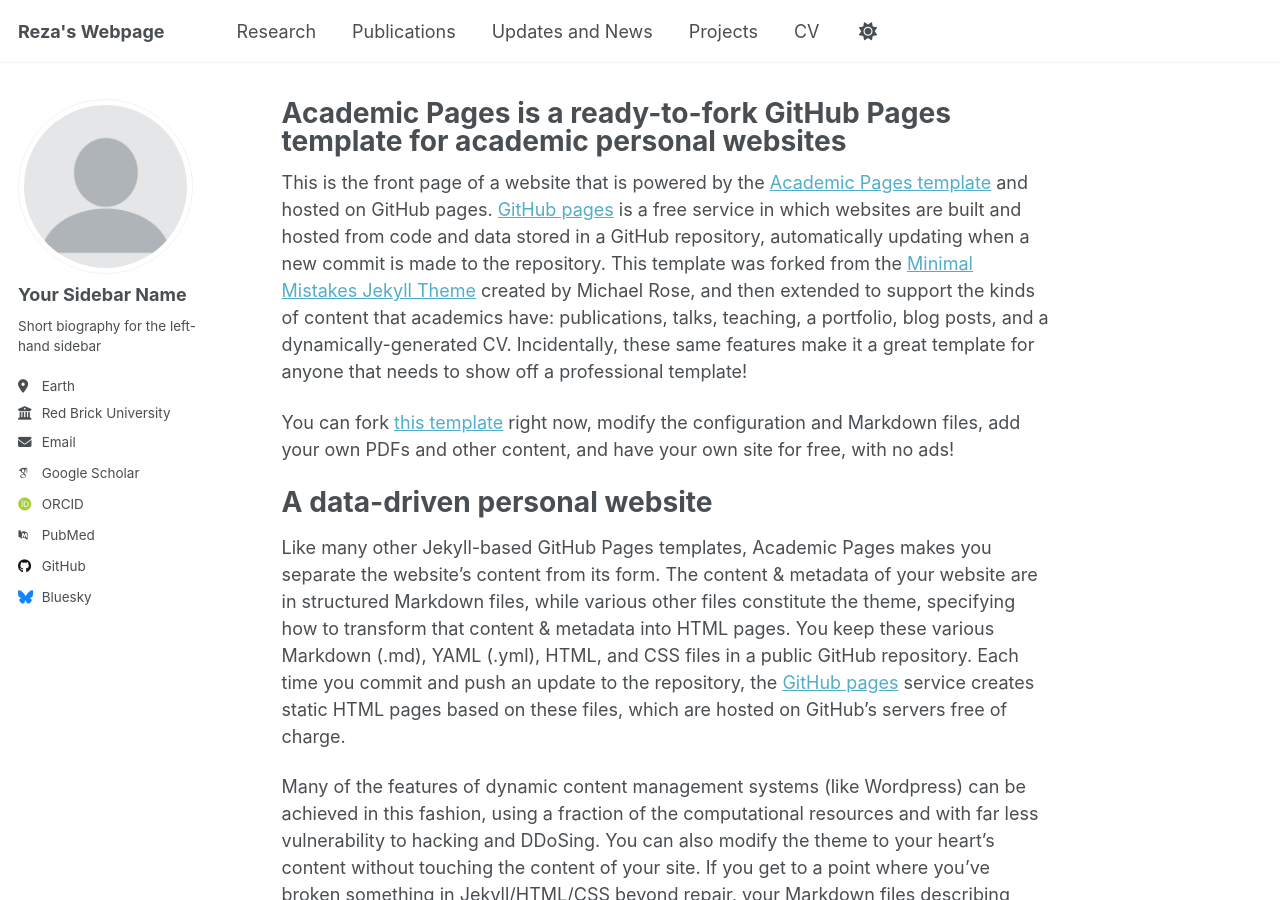
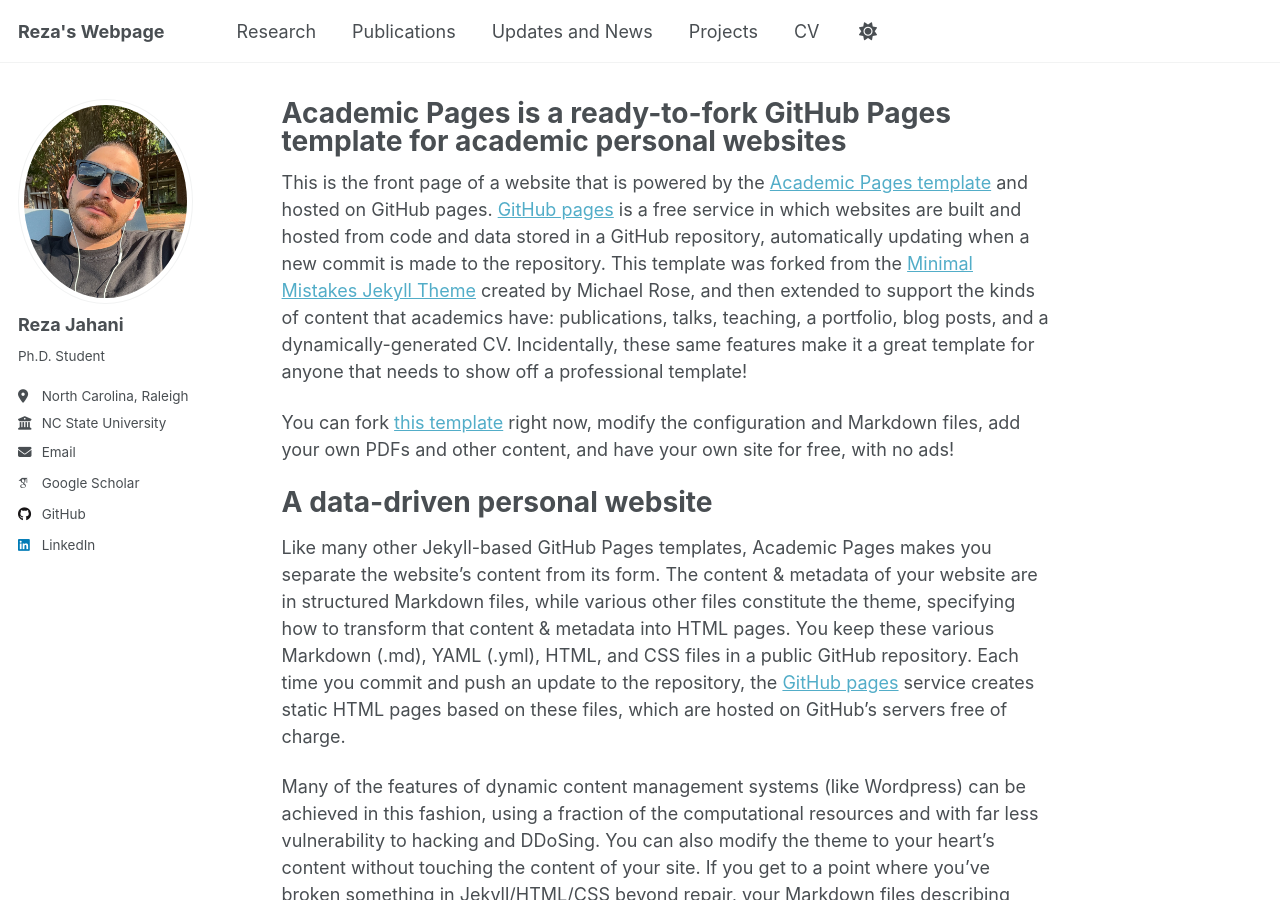
Before and after one commit to RezaJahanii/RezaJahanii.github.io, a Jekyll site: the page built from _pages/about.md, in a window 1280 px wide and 900 px high. Built offline with Jekyll 4.4.1, drawn with Linux system fonts in a browser that asks for light colours; some web fonts are replaced; a script that is not in the unit is left out.

Commit message:
Update _config.yml

```diff
--- a/_config.yml
+++ b/_config.yml
@@ -21,24 +21,24 @@
 #               Additional customization can be done by editing /_includes/author-profile.html
 author:
   # Biographic information
-  avatar           : "profile.png"
-  name             : "Your Sidebar Name"
+  avatar           : "IMG_8864.JPG"
+  name             : "Reza Jahani"
   pronouns         : # example: "she/her"
-  bio              : "Short biography for the left-hand sidebar"
-  location         : "Earth"
-  employer         : "Red Brick University"
+  bio              : "Ph.D. Student"
+  location         : "North Carolina, Raleigh"
+  employer         : "NC State University"
   uri              : # URL
-  email            : "none@example.org"
+  email            : "rjahani@ncsu.edu"
 
   # Academic websites
   academia         : # URL
   arxiv            : # URL - Update with the correct link to your profile
-  googlescholar    : "https://scholar.google.com/citations?user=PS_CX0AAAAAJ"
+  googlescholar    : "https://scholar.google.com/citations?user=ZN3OuZ4AAAAJ&hl=en"
   inspire-hep      : # URL
   impactstory      : # URL
-  orcid            : "http://orcid.org/yourorcidurl"
+  orcid            : # "http://orcid.org/yourorcidurl"
   semantic         : # URL
-  pubmed           : "https://www.ncbi.nlm.nih.gov/pubmed/?term=john+snow"
+  pubmed           : # "https://www.ncbi.nlm.nih.gov/pubmed/?term=john+snow"
   researchgate     : # URL
   scopus           : # URL
 
@@ -46,13 +46,13 @@
   bitbucket        : # Username - Update with your username on the site
   codepen          : # Username
   dribbble         : # Username
-  github           : "academicpages"
+  github           : "https://github.com/RezaJahanii"
   kaggle           : # Username
   stackoverflow    : # User number or user number and name (i.e., use "1" or "1/jeff-atwood")
 
   # Social media
   artstation       : # Username
-  bluesky          : "bsky.app" # Replace this with you Bluesky username
+  bluesky          : # "bsky.app" # Replace this with you Bluesky username
   facebook         : # Username
   flickr           : # Username
   foursquare       : # Username
@@ -61,7 +61,7 @@
   keybase          : # Username
   instagram        : # Username
   lastfm           : # Username
-  linkedin         : # Username
+  linkedin         : "www.linkedin.com/in/reza-jahani"
   mastodon         : # URL
   medium           : # URL
   pinterest        : # Username
```
